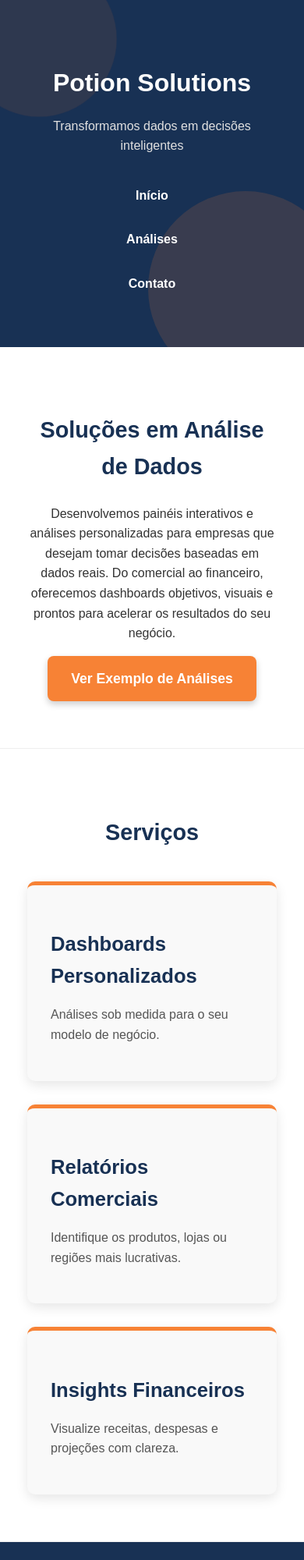
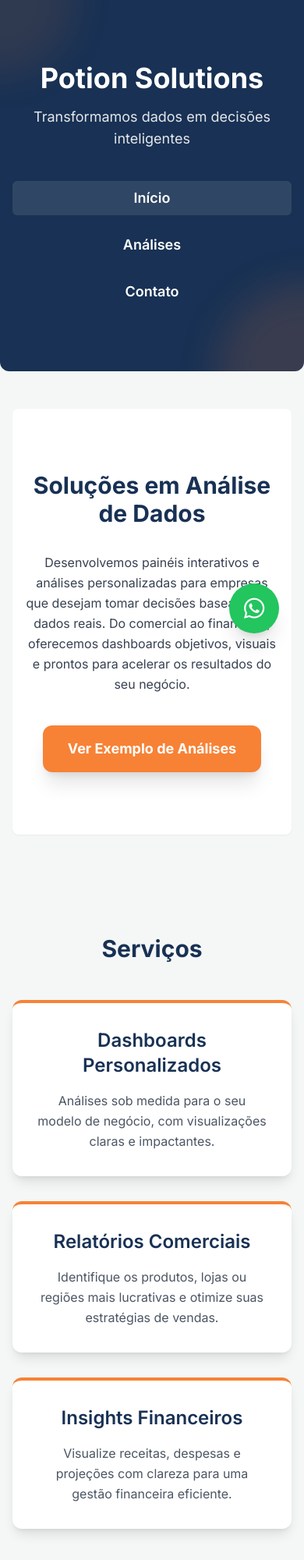
Before and after one commit to FelipeBNogueira/Portif-lio, a plain HTML site: page index.html in a window 390 px wide. Shown: the top 2000 px of the page at 78% size. Drawn offline with nearby package versions, Linux system fonts and the light colour scheme.

Commit message:
Update index.html

```diff
--- a/index.html
+++ b/index.html
@@ -4,67 +4,100 @@
     <meta charset="UTF-8" />
     <meta name="viewport" content="width=device-width, initial-scale=1.0" />
     <title>Potion Solutions - Home</title>
-  <link rel="stylesheet" href="style.css" />
+    <!-- Tailwind CSS CDN -->
+    <script src="https://cdn.tailwindcss.com"></script>
+    <!-- Google Fonts: Inter -->
+    <link href="https://fonts.googleapis.com/css2?family=Inter:wght@300;400;500;600;700&display=swap" rel="stylesheet">
+    <!-- Font Awesome for icons -->
     <link rel="stylesheet" href="https://cdnjs.cloudflare.com/ajax/libs/font-awesome/6.5.2/css/all.min.css" crossorigin="anonymous" referrerpolicy="no-referrer" />
+    <!-- Custom CSS for font and specific rules not handled by Tailwind -->
+    <style>
+        body {
+            font-family: 'Inter', sans-serif;
+        }
+    </style>
 </head>
-<body>
-  <header class="hero">
-    <div class="container">
-      <h1 class="titulo-site">Potion Solutions</h1>
-      <p class="subtitulo-site">Transformamos dados em decisões inteligentes</p>
-      <nav class="nav-menu">
-        <a href="index.html">Início</a>
-        <a href="analises.html">Análises</a>
-        <a href="mailto:felipe@potionsolution.com">Contato</a>
+<body class="bg-[#f4f7f6]">
+    <!-- Header/Hero Section -->
+    <header class="bg-[#183154] text-white py-20 md:py-24 text-center relative overflow-hidden rounded-b-xl">
+        <!-- Decorative shapes for visual interest -->
+        <div class="absolute top-0 left-0 w-48 h-48 bg-[#f78235]/10 rounded-full blur-xl transform -translate-x-1/2 -translate-y-1/2"></div>
+        <div class="absolute bottom-0 right-0 w-56 h-56 bg-[#f78235]/15 rounded-full blur-xl transform translate-x-1/2 translate-y-1/2"></div>
+
+        <div class="container mx-auto px-4 relative z-10">
+            <h1 class="text-4xl sm:text-5xl md:text-6xl font-extrabold mb-4 animate-fade-in-down">Potion Solutions</h1>
+            <p class="text-lg sm:text-xl md:text-2xl mb-10 text-gray-200 animate-fade-in-up">Transformamos dados em decisões inteligentes</p>
+            <nav class="flex flex-col sm:flex-row justify-center space-y-4 sm:space-y-0 sm:space-x-8 mt-8">
+                <a href="index.html" class="text-lg font-semibold text-white hover:text-[#f78235] transition duration-300 px-4 py-2 rounded-md bg-white/10 hover:bg-white/20">Início</a>
+                <a href="analises.html" class="text-lg font-semibold text-white hover:text-[#f78235] transition duration-300 px-4 py-2 rounded-md hover:bg-white/10">Análises</a>
+                <a href="mailto:felipe@potionsolution.com" class="text-lg font-semibold text-white hover:text-[#f78235] transition duration-300 px-4 py-2 rounded-md hover:bg-white/10">Contato</a>
             </nav>
         </div>
     </header>
 
-  <section class="intro">
-    <div class="container">
-      <h2>Soluções em Análise de Dados</h2>
-      <p>Desenvolvemos painéis interativos e análises personalizadas para empresas que desejam tomar decisões baseadas em dados reais. Do comercial ao financeiro, oferecemos dashboards objetivos, visuais e prontos para acelerar os resultados do seu negócio.</p>
-      <a href="analises.html" class="cta-button">Ver Exemplo de Análises</a>
+    <!-- Intro Section -->
+    <section class="bg-white py-20 md:py-24 text-center rounded-lg shadow-sm mx-4 md:mx-auto max-w-7xl mt-12 mb-12">
+        <div class="container mx-auto px-4">
+            <h2 class="text-3xl sm:text-4xl md:text-5xl font-bold text-[#183154] mb-8">Soluções em Análise de Dados</h2>
+            <p class="text-base sm:text-lg text-gray-700 max-w-3xl mx-auto mb-10 leading-relaxed">Desenvolvemos painéis interativos e análises personalizadas para empresas que desejam tomar decisões baseadas em dados reais. Do comercial ao financeiro, oferecemos dashboards objetivos, visuais e prontos para acelerar os resultados do seu negócio.</p>
+            <a href="analises.html" class="inline-block px-8 py-4 bg-[#f78235] text-white rounded-xl font-bold text-lg hover:bg-opacity-90 transition duration-300 shadow-xl transform hover:-translate-y-1">Ver Exemplo de Análises</a>
         </div>
     </section>
 
-  <section class="servicos">
-    <div class="container">
-      <h2>Serviços</h2>
-      <div class="cards">
-        <div class="card">
-          <h3>Dashboards Personalizados</h3>
-          <p>Análises sob medida para o seu modelo de negócio.</p>
+    <!-- Services Section -->
+    <section class="bg-[#f4f7f6] py-20 md:py-24 text-center">
+        <div class="container mx-auto px-4">
+            <h2 class="text-3xl sm:text-4xl md:text-5xl font-bold text-[#183154] mb-12">Serviços</h2>
+            <div class="grid grid-cols-1 md:grid-cols-2 lg:grid-cols-3 gap-8 max-w-6xl mx-auto">
+                <!-- Card 1 -->
+                <div class="bg-white p-8 rounded-xl shadow-lg border-t-4 border-[#f78235] hover:shadow-2xl transition duration-300 transform hover:-translate-y-2">
+                    <h3 class="text-2xl font-semibold text-[#183154] mb-4">Dashboards Personalizados</h3>
+                    <p class="text-gray-600 leading-relaxed">Análises sob medida para o seu modelo de negócio, com visualizações claras e impactantes.</p>
                 </div>
-        <div class="card">
-          <h3>Relatórios Comerciais</h3>
-          <p>Identifique os produtos, lojas ou regiões mais lucrativas.</p>
+                <!-- Card 2 -->
+                <div class="bg-white p-8 rounded-xl shadow-lg border-t-4 border-[#f78235] hover:shadow-2xl transition duration-300 transform hover:-translate-y-2">
+                    <h3 class="text-2xl font-semibold text-[#183154] mb-4">Relatórios Comerciais</h3>
+                    <p class="text-gray-600 leading-relaxed">Identifique os produtos, lojas ou regiões mais lucrativas e otimize suas estratégias de vendas.</p>
                 </div>
-        <div class="card">
-          <h3>Insights Financeiros</h3>
-          <p>Visualize receitas, despesas e projeções com clareza.</p>
+                <!-- Card 3 -->
+                <div class="bg-white p-8 rounded-xl shadow-lg border-t-4 border-[#f78235] hover:shadow-2xl transition duration-300 transform hover:-translate-y-2">
+                    <h3 class="text-2xl font-semibold text-[#183154] mb-4">Insights Financeiros</h3>
+                    <p class="text-gray-600 leading-relaxed">Visualize receitas, despesas e projeções com clareza para uma gestão financeira eficiente.</p>
                 </div>
             </div>
         </div>
     </section>
 
-  <section class="cta">
-    <div class="container">
-      <h2>Vamos levar sua empresa ao próximo nível?</h2>
-      <p>Entre em contato para discutirmos como a Potion Solutions pode ajudar com dados, dashboards e decisões mais inteligentes.</p>
-      <a href="https://wa.me/5585996103206?text=Ol%C3%A1,%20gostaria%20de%20saber%20mais%20sobre%20os%20servi%C3%A7os%20da%20Potion%20Solutions!" class="cta-button">Fale com a Gente no WhatsApp</a>
+    <!-- Call to Action Section -->
+    <section class="bg-[#183154] text-white py-24 md:py-28 text-center rounded-lg shadow-sm mx-4 md:mx-auto max-w-7xl mt-12 mb-12">
+        <div class="container mx-auto px-4">
+            <h2 class="text-3xl sm:text-4xl md:text-5xl font-bold mb-8">Vamos levar sua empresa ao próximo nível?</h2>
+            <p class="text-lg sm:text-xl max-w-4xl mx-auto mb-12 text-gray-200 leading-relaxed">Entre em contato para discutirmos como a Potion Solutions pode ajudar com dados, dashboards e decisões mais inteligentes.</p>
+            <a href="https://wa.me/5585996103206?text=Ol%C3%A1,%20gostaria%20de%20saber%20mais%20sobre%20os%20servi%C3%A7os%20da%20Potion%20Solutions!" class="inline-block px-10 py-5 bg-[#f78235] text-white rounded-xl font-bold text-xl hover:bg-opacity-90 transition duration-300 shadow-xl transform hover:-translate-y-1">Fale com a Gente no WhatsApp</a>
         </div>
     </section>
 
-  <footer>
-    <div class="container">
-      <div class="social-icons">
-        <a href="mailto:felipe@potionsolution.com" target="_blank" aria-label="E-mail"><i class="fas fa-envelope"></i></a>
-        <a href="https://www.linkedin.com/in/cfbn-adm/" target="_blank" aria-label="LinkedIn"><i class="fab fa-linkedin"></i></a>
-        <a href="https://github.com/FelipeBNogueira" target="_blank" aria-label="GitHub"><i class="fab fa-github"></i></a>
+    <!-- Footer -->
+    <footer class="bg-[#102038] text-gray-300 py-10 text-center rounded-t-xl">
+        <div class="container mx-auto px-4">
+            <div class="flex justify-center space-x-6 mb-6">
+                <a href="mailto:felipe@potionsolution.com" target="_blank" aria-label="E-mail" class="text-2xl text-gray-400 hover:text-[#f78235] transition duration-300 transform hover:-translate-y-1">
+                    <i class="fas fa-envelope"></i>
+                </a>
+                <a href="https://www.linkedin.com/in/cfbn-adm/" target="_blank" aria-label="LinkedIn" class="text-2xl text-gray-400 hover:text-[#f78235] transition duration-300 transform hover:-translate-y-1">
+                    <i class="fab fa-linkedin"></i>
+                </a>
+                <a href="https://github.com/FelipeBNogueira" target="_blank" aria-label="GitHub" class="text-2xl text-gray-400 hover:text-[#f78235] transition duration-300 transform hover:-translate-y-1">
+                    <i class="fab fa-github"></i>
+                </a>
             </div>
-      <p>© 2025 - Desenvolvido por Felipe Nogueira</p>
+            <p class="text-sm">&copy; 2025 - Desenvolvido por Felipe Nogueira</p>
         </div>
     </footer>
+
+    <!-- WhatsApp Floating Button -->
+    <a href="https://wa.me/5585996103206?text=Ol%C3%A1,%20gostaria%20de%20saber%20mais%20sobre%20os%20servi%C3%A7os%20da%20Potion%20Solutions!" class="fixed bottom-8 right-8 bg-green-500 text-white rounded-full w-16 h-16 flex items-center justify-center shadow-xl text-3xl hover:bg-green-600 transition duration-300 z-50 transform hover:scale-110" target="_blank" aria-label="WhatsApp">
+        <i class="fab fa-whatsapp"></i>
+    </a>
 </body>
 </html>
```
Lines whose indentation alone changed are shown as unchanged.
